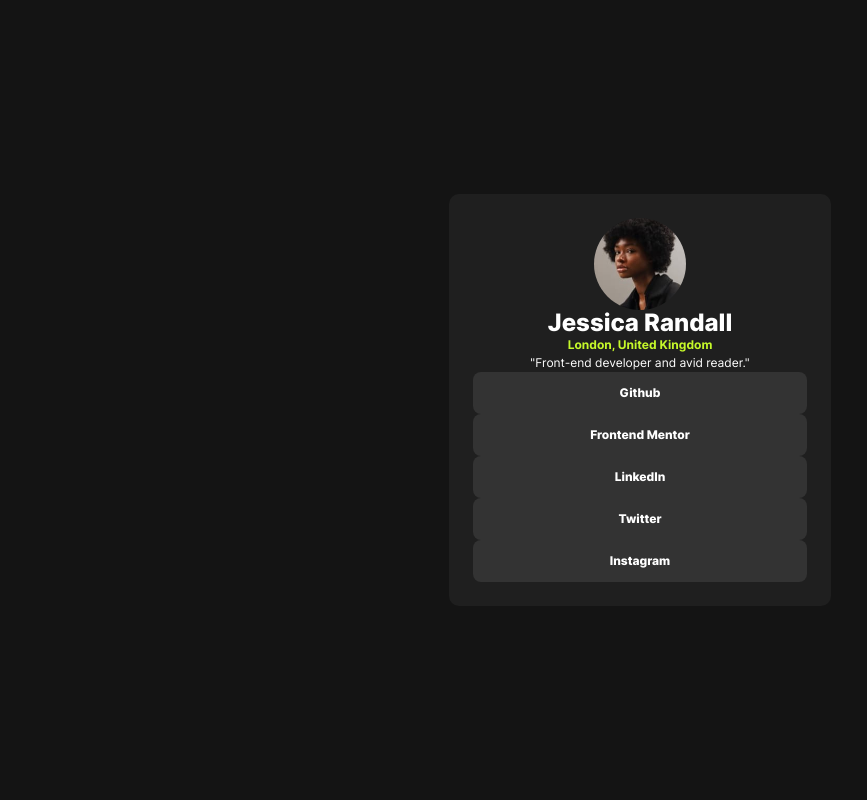
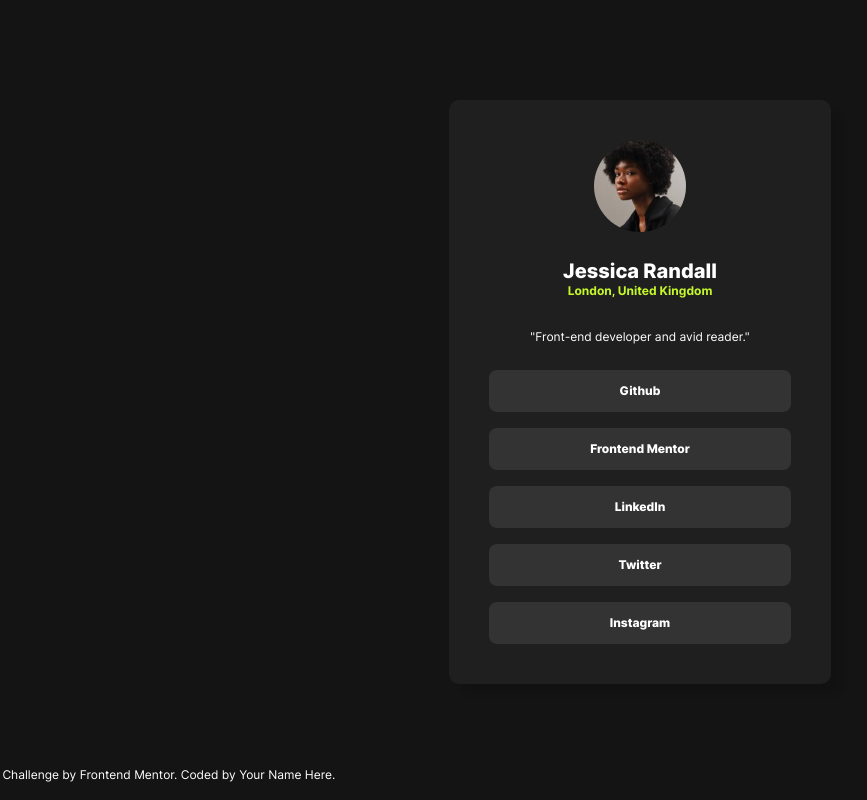
Before and after one commit to AutumnsCode/frontendmentor-projekte, a website built with Vite: page newbie/social-links-profile/index.html in a window 1280 px wide. Shown: the whole page, without its empty margins (0-867 px from the left). Built offline with nearby package versions, Linux system fonts and the light colour scheme.

Commit message:
finished project

```diff
--- a/newbie/social-links-profile/index.html
+++ b/newbie/social-links-profile/index.html
@@ -11,8 +11,8 @@
 </head>
 <body class="flex">
   <main class="container">
-    <article class="card flow">
-      <header class="card__header flow">
+    <article class="card">
+      <header class="card__header">
         <img src="/assets/images/avatar-jessica.jpeg" alt="Jessica Randall" class="card__header-avatar">
 
         <div class="card__header-title">
@@ -23,16 +23,22 @@
       </header>
 
       <div class="card__main">
-        <ul class="flow">
-          <li class="card__main-link"><a href="#" target="_blank" rel="noopener noreferrer">Github</a></li>
-          <li class="card__main-link"><a href="#" target="_blank" rel="noopener noreferrer">Frontend Mentor</a></li>
-          <li class="card__main-link"><a href="#" target="_blank" rel="noopener noreferrer">LinkedIn</a></li>
-          <li class="card__main-link"><a href="#" target="_blank" rel="noopener noreferrer">Twitter</a></li>
-          <li class="card__main-link"><a href="#" target="_blank" rel="noopener noreferrer">Instagram</a></li>
+        <ul>
+          <li><a class="card__main-link" href="#" target="_blank" rel="noopener noreferrer">Github</a></li>
+          <li><a class="card__main-link" href="#" target="_blank" rel="noopener noreferrer">Frontend Mentor</a></li>
+          <li><a class="card__main-link" href="#" target="_blank" rel="noopener noreferrer">LinkedIn</a></li>
+          <li><a class="card__main-link" href="#" target="_blank" rel="noopener noreferrer">Twitter</a></li>
+          <li><a class="card__main-link" href="#" target="_blank" rel="noopener noreferrer">Instagram</a></li>
         </ul>
       </div>
     </article>
   </main>
+  <footer>
+    <div class="attribution">
+      Challenge by <a href="https://www.frontendmentor.io?ref=challenge" target="_blank">Frontend Mentor</a>.
+      Coded by <a href="#">Your Name Here</a>.
+    </div>
+  </footer>
 
 
   <!-- <div class="attribution">
--- a/newbie/social-links-profile/src/scss/abstract/_token.scss
+++ b/newbie/social-links-profile/src/scss/abstract/_token.scss
@@ -10,14 +10,20 @@ $active-theme: $default;
 $clr-text-default: $clr-base;
 $clr-bg-default: $clr-background;
 $clr-interactive-text-default: $clr-base;
-$clr-interactive-text-hover: $clr-base;
+$clr-interactive-text-hover: $clr-secondary;
+$clr-interactive-bg-hover: $clr-accent;
+$clr-interactive-bg: $clr-secondary;
 
 // set to 0 to disable
 $letter-spacing-loose:0;
 
 // border-radius
 $border-radius-1: $size-4;
-$border-radius-2: $size-8;
+$border-radius-2: $size-5;
+
+// box-shadow
+$box-shadow-1:1px 4px 5px rgba(0, 0, 0, 0.3);
+$box-shadow-2: 12px 10px 5px rgba(0, 0, 0, 0.1);
 
 // body
 $body-ff: $font-family-base;
@@ -29,6 +35,8 @@ $body-bg-color: $clr-bg-default;
 
 $link-color: $clr-interactive-text-default;
 $link-color-hover: $clr-interactive-text-hover;
+$link-background-hover: $clr-interactive-bg-hover;
+$link-background: $clr-interactive-bg;
 
 // layout
 $grid-gap: $size-8;
@@ -46,6 +54,20 @@ $breakout-max-width-narrow: 50rem;
 $content-max-width-wide: 85rem;
 
 $card-bg-default: $clr-primary;
-$card-padding: $size-12;
-
-$flow-gap: $size-8;
+$card-padding-extra-small: $size-6;
+$card-padding-small: $size-8;
+$card-padding-default: $size-12;
+$card-padding-medium: $size-14;
+$card-padding-large: $size-20;
+$card-shadow: $box-shadow-2;
+$card-title: $font-size-900;
+$card-location: $link-background-hover;
+$card-fw-semi-bold: $font-weight-semi-bold;
+$card-fw-bold: $font-weight-bold;
+$card-link-bg: $clr-interactive-bg;
+$card-link-bg-hover: $clr-interactive-bg-hover;
+$card-radius-1: $border-radius-1;
+$card-radius-2: $border-radius-2;
+$card-link-color: $link-color;
+$card-link-color-hover: $link-color-hover;
+$card-link-shadow: $box-shadow-1;
--- a/newbie/social-links-profile/src/scss/base/_general.scss
+++ b/newbie/social-links-profile/src/scss/base/_general.scss
@@ -8,11 +8,3 @@ body {
   font-family: $body-ff;
   font-size: $body-fz;
 }
-
-a {
-  color: $link-color;
-}
-
-a:is(:hover, :focus) {
-  color: $link-color-hover;
-}
--- a/newbie/social-links-profile/src/scss/components/_card.scss
+++ b/newbie/social-links-profile/src/scss/components/_card.scss
@@ -1,17 +1,28 @@
 @use '../abstract' as *;
 
 .card {
-  background-color: $clr-primary;
-  border-radius: $size-5;
-  padding: $size-12;
-  width: 100%;
+  background-color: $card-bg-default;
+  border-radius: $card-radius-2;
+  padding: $card-padding-default;
+  box-shadow: $card-shadow;
 
+  @include mq(small) {
+    padding: $card-padding-large;
+  }
+
+  > *:where(:not(:first-child)) {
+    margin-top: $card-padding-default;
+  }
 
   &__header {
     width: 100%;
     display: grid;
     justify-content: center;
     text-align: center;
+
+    > *:where(:not(:first-child)) {
+      margin-top: $card-padding-medium;
+    }
 
     &-avatar {
       width: 5.75rem;
@@ -22,14 +33,14 @@
     }
 
     &-title {
-      font-weight: $font-weight-semi-bold;
+      font-weight: $card-fw-semi-bold;
       > h1 {
-        font-size: $size-12;
+        font-size: $card-title;
         line-height: 1.1;
       }
 
       > .card__header-location {
-        color: $clr-accent;
+        color: $card-location;
       }
     }
   }
@@ -37,18 +48,31 @@
   &__main {
     text-align: center;
 
+    > ul > *:where(:not(:first-child)) {
+      margin-top: $card-padding-extra-small;
+
+      @include mq(small) {
+        margin-top: $card-padding-small;
+      }
+    }
     &-link {
-      padding: $size-6;
-      font-weight: $font-weight-bold;
-      background-color: $clr-secondary;
-      border-radius: $size-4;
+      display: block;
+      padding: $card-padding-extra-small;
+      font-weight: $card-fw-bold;
+      background-color: $card-link-bg;
+      border-radius: $card-radius-1;
       cursor: pointer;
+      transition: all 0.5 ease-in-out;
+      color: $card-link-color;
+      letter-spacing: 0;
+
 
       &:hover, &:focus {
-        background: $clr-accent;
-        a {
-          color: $clr-secondary;
-        }
+        color: $card-link-color-hover;
+        background: $card-link-bg-hover;
+        box-shadow: card-link-shadow;
+        letter-spacing: 1px;
+        transition: all 0.5 ease-in-out;
       }
     }
   }
--- a/newbie/social-links-profile/src/scss/layout/_flex.scss
+++ b/newbie/social-links-profile/src/scss/layout/_flex.scss
@@ -5,4 +5,5 @@
   align-items: center;
   justify-content: center;
   gap: var(--flex-gap, $flex-gap);
+  flex-direction: column;
 }
--- /dev/null
+++ b/newbie/social-links-profile/src/scss/utilities/_attribution.scss
@@ -0,0 +1,16 @@
+@use '../abstract' as *;
+
+.attribution {
+  position: absolute;
+  max-width: calc(100% - $size-16);
+  left: 0.15rem;
+  bottom: 1rem;
+  margin-inline: auto;
+  a {
+    color: $link-color;
+
+    &:hover,&:focus {
+      color: $link-background-hover;
+    }
+  }
+}
--- a/newbie/social-links-profile/src/scss/utilities/_flow.scss
+++ /dev/null
@@ -1,6 +0,0 @@
-@use '../abstract/' as *;
-
-.flow > *:where(:not(:first-child)) {
-  --flow-space: $size-8;
-    margin-top: var(--flow-space, $flow-gap);
-}
--- a/newbie/social-links-profile/src/scss/utilities/_index.scss
+++ b/newbie/social-links-profile/src/scss/utilities/_index.scss
@@ -1,2 +1,2 @@
 @forward 'container';
-@forward 'flow';
+@forward 'attribution';
```
Also changed, not shown: newbie/social-links-profile/src/scss/components/_index.scss (line endings or trailing spaces).
